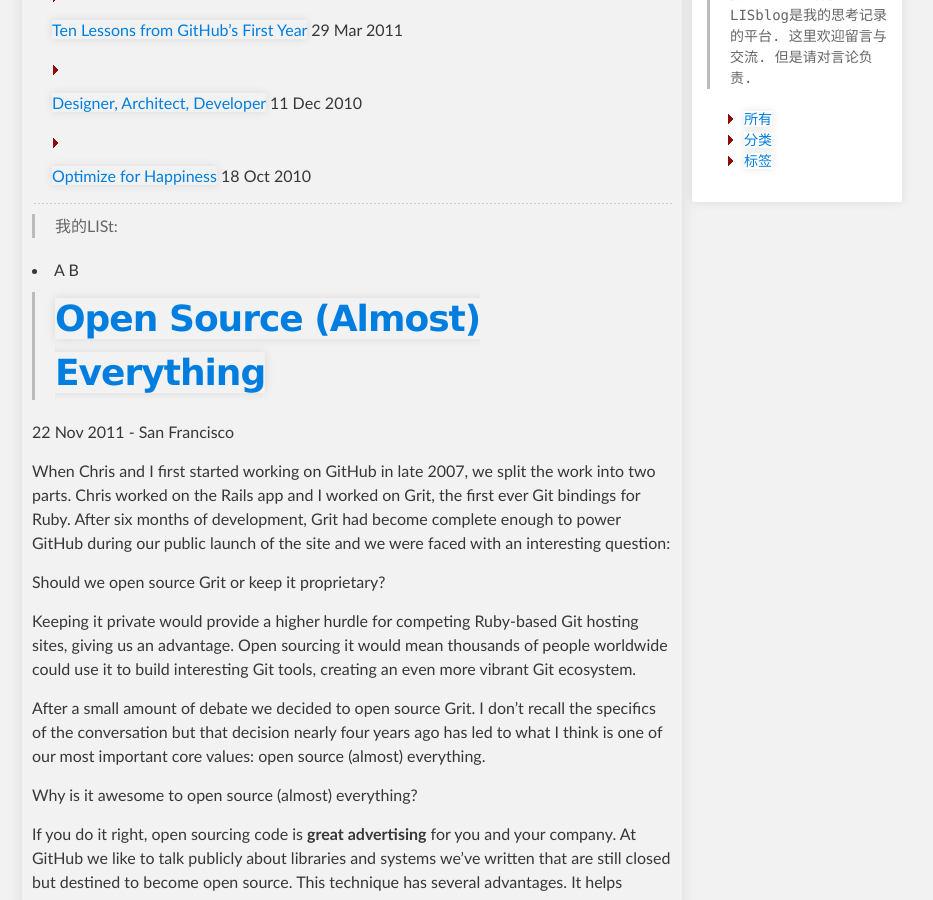
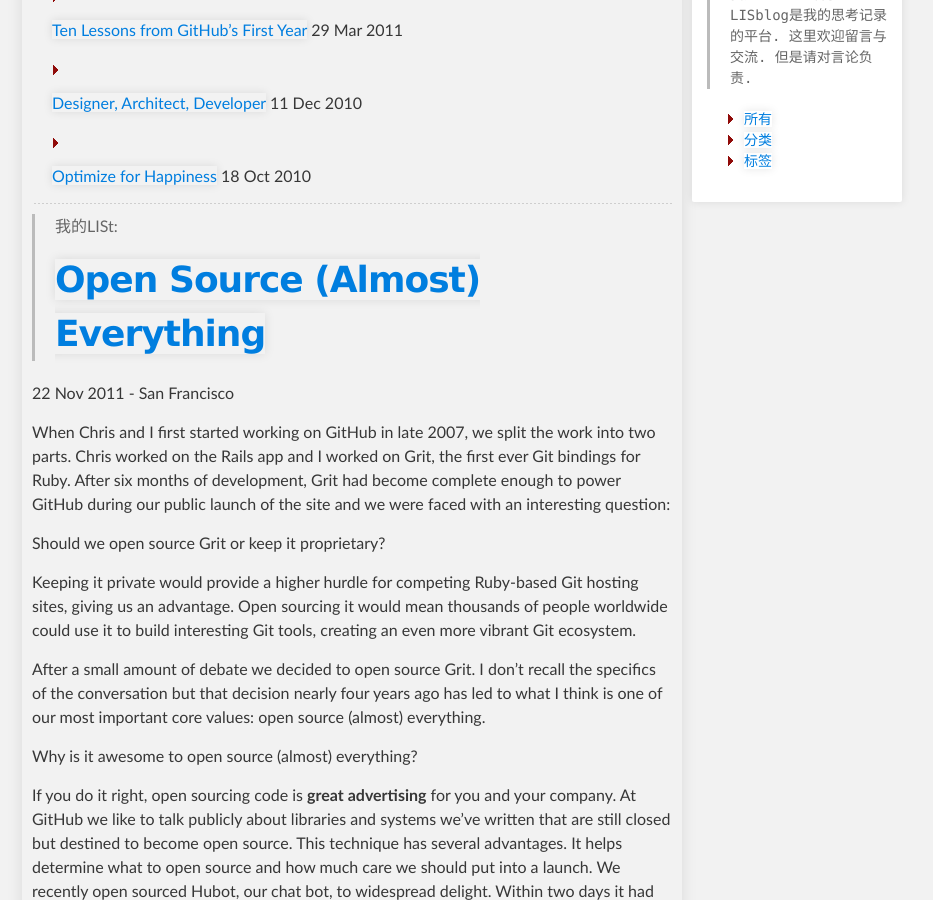
Before and after one commit to tonlog/tonlog.github.io, a Jekyll site: the page built from index.md, in a window 1280 px wide and 900 px high, scrolled down 540 px. Shown: the whole window, without its empty margins (234-1167 px from the left). Built offline with Jekyll 4.4.1, drawn with Linux system fonts in a browser that asks for light colours; Markdown is read by kramdown in place of the engine named in the settings.

Commit message:
Update index.md

```diff
--- a/index.md
+++ b/index.md
@@ -15,11 +15,6 @@
 {% for post in site.posts limit: 2 %}
 <hr/>
 > 我的LISt:
-  <li>
-    {% for tag in post.tags %}
-    {{ tag }}
-    {% endfor %}
-  </li>
 > {{ post.content }}
 </br>
 
```
